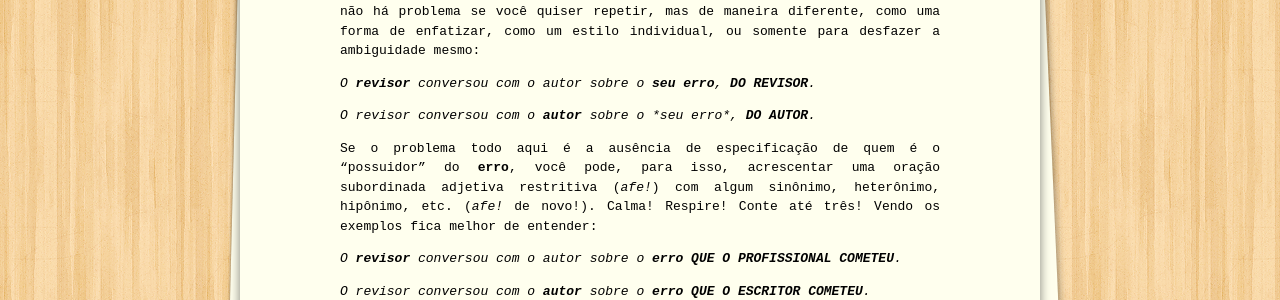
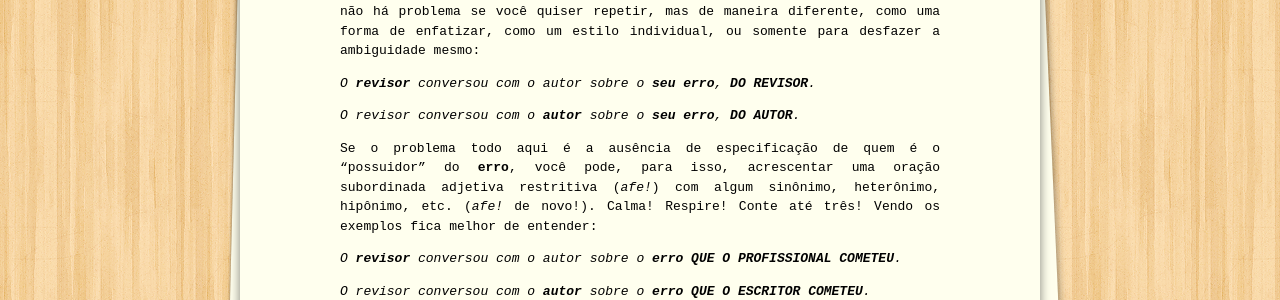
Before and after one commit to raqueldiniz/site, a Jekyll site: the page built from _posts/2018-06-06-o-dono-do-erro-uso-do-pronome-possessivo-seu-sua-com-mais-de-um-referente.md, in a window 1280 px wide. Shown: the part 1262-1562 px from the top of the page. Built offline with Jekyll 4.4.1, drawn with Linux system fonts in a browser that asks for light colours; our own code applies the rules of GitHub Pages for plain Markdown files.

```diff
--- a/_posts/2018-06-06-o-dono-do-erro-uso-do-pronome-possessivo-seu-sua-com-mais-de-um-referente.md
+++ b/_posts/2018-06-06-o-dono-do-erro-uso-do-pronome-possessivo-seu-sua-com-mais-de-um-referente.md
@@ -32,7 +32,7 @@ Vimos anteriormente que o uso do pronome "seu/sua" é para não repetir o substa
 
 _O **revisor** conversou com o autor sobre o **seu erro**, **DO REVISOR**._
 
-_O revisor conversou com o **autor** sobre o *seu erro*, **DO AUTOR**._
+_O revisor conversou com o **autor** sobre o **seu erro**, **DO AUTOR**._
 
 Se o problema todo aqui é a ausência de especificação de quem é o "possuidor" do **erro**, você pode, para isso, acrescentar uma oração subordinada adjetiva restritiva (_afe!_) com algum sinônimo, heterônimo, hipônimo, etc. (_afe!_ de novo!). Calma! Respire! Conte até três! Vendo os exemplos fica melhor de entender:
 
```
